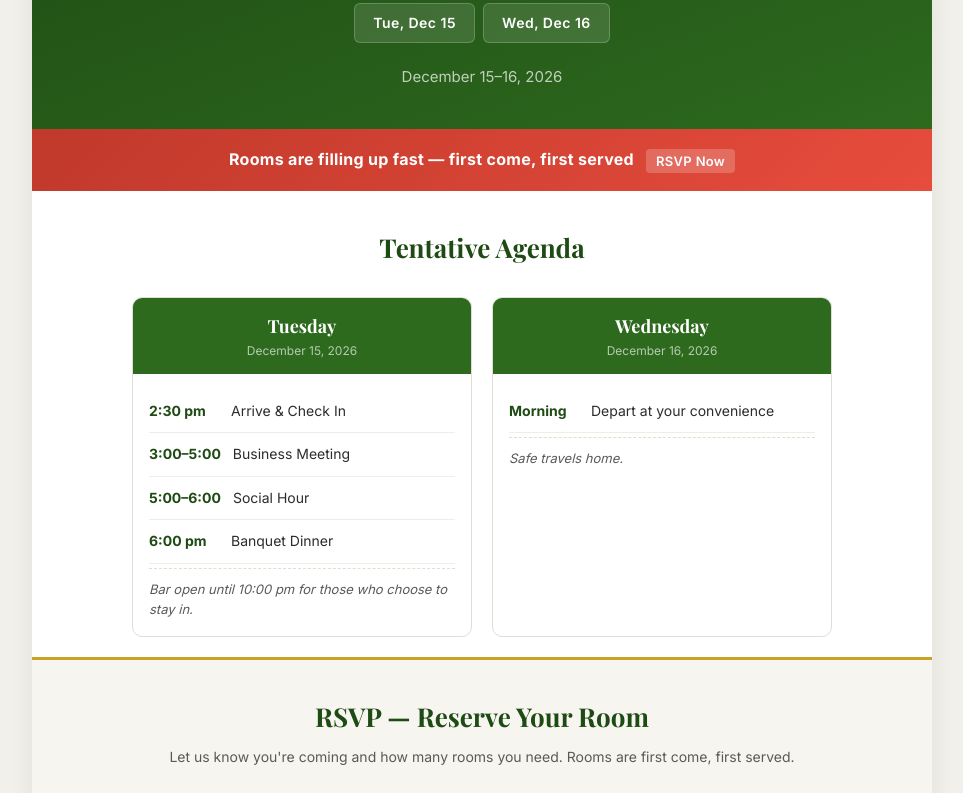
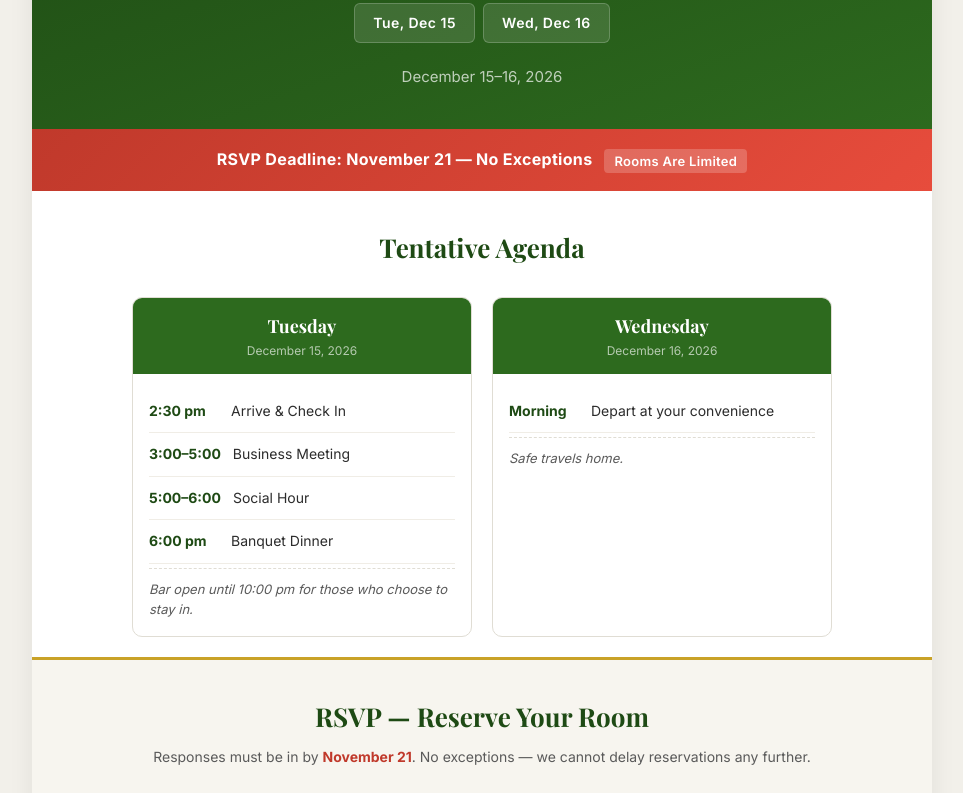
Before and after one commit to mcconnellentllc-cloud/Pioneer, a plain HTML site: page post-harvest-meeting.html in a window 1280 px wide. Shown: the part 244-1037 px from the top of the page, without its empty margins (158-1121 px from the left). Drawn offline with nearby package versions, Linux system fonts and the light colour scheme; a web font is replaced by a local one.

Commit message:
Add November 21 RSVP deadline to meeting page and email
No exceptions — reservations cannot be delayed further.

Co-Authored-By: Claude Opus 4.6 <noreply@anthropic.com>
Claude-Session: https://claude.ai/code/session_01SSQLMUWTydHjsLCDubVvyD

```diff
--- a/post-harvest-meeting.html
+++ b/post-harvest-meeting.html
@@ -359,7 +359,7 @@
     </div>
 
     <div class="urgency-band">
-        Rooms are filling up fast &mdash; first come, first served <span>RSVP Now</span>
+        RSVP Deadline: November 21 &mdash; No Exceptions <span>Rooms Are Limited</span>
     </div>
 
     <div class="agenda">
@@ -409,7 +409,7 @@
 
     <div class="rsvp-section" id="rsvp">
         <h2>RSVP &mdash; Reserve Your Room</h2>
-        <p class="rsvp-sub">Let us know you're coming and how many rooms you need. Rooms are first come, first served.</p>
+        <p class="rsvp-sub">Responses must be in by <strong style="color:#c0392b;">November 21</strong>. No exceptions &mdash; we cannot delay reservations any further.</p>
 
         <form class="rsvp-form" id="rsvp-form" onsubmit="return submitRSVP(event)">
             <div class="form-group">
```
Also changed, not shown: email-post-harvest-meeting.html (+3 -3 lines).
